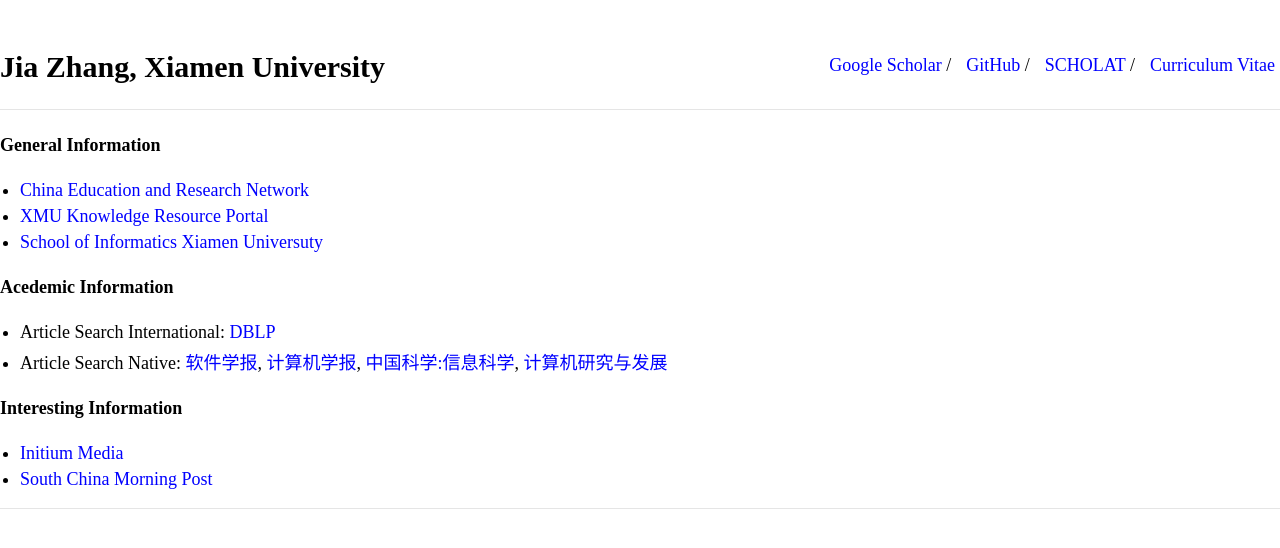
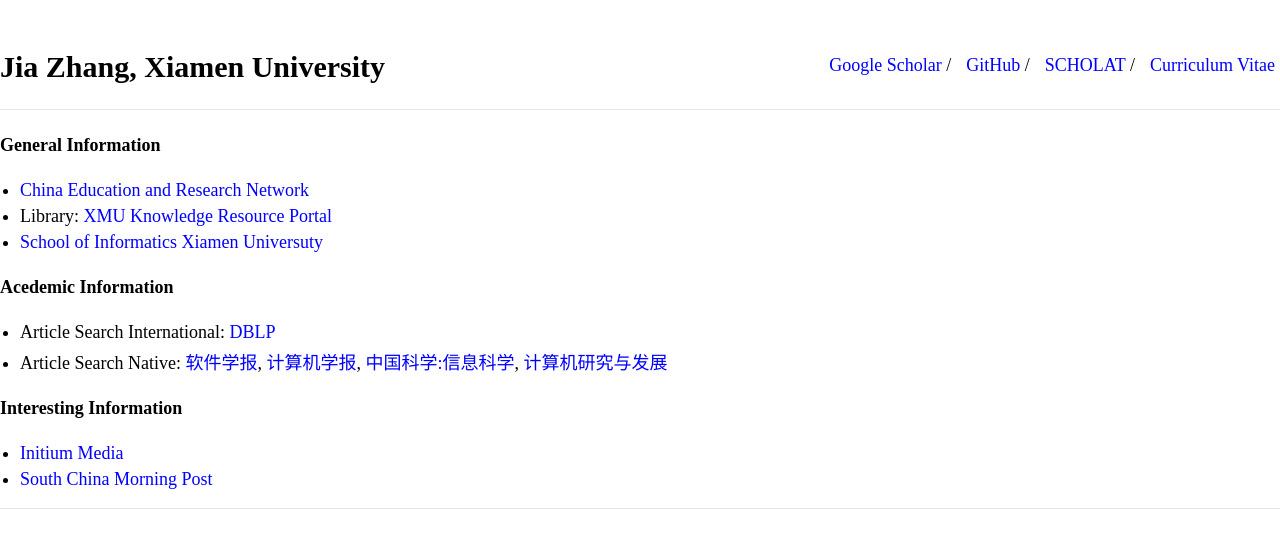
Before and after one commit to jiazhang-ml/jiazhang-ml.github.io, a Jekyll site: the page built from weblink.md, in a window 1280 px wide, cut to the strip 0-876 px from the top of the page. Shown: the top 548 px of the strip. Built offline with Jekyll 4.4.1, drawn with Linux system fonts in a browser that asks for light colours.

Commit message:
Update weblink.md

```diff
--- a/weblink.md
+++ b/weblink.md
@@ -6,7 +6,7 @@ layout: default
 #### General Information
 
 * [China Education and Research Network](http://www.edu.cn/)
-* [XMU Knowledge Resource Portal](https://information.xmu.edu.cn/)
+* Library: [XMU Knowledge Resource Portal](https://library.xmu.edu.cn/)
 * [School of Informatics Xiamen Universuty](https://information.xmu.edu.cn/)
 
 #### Acedemic Information
```
